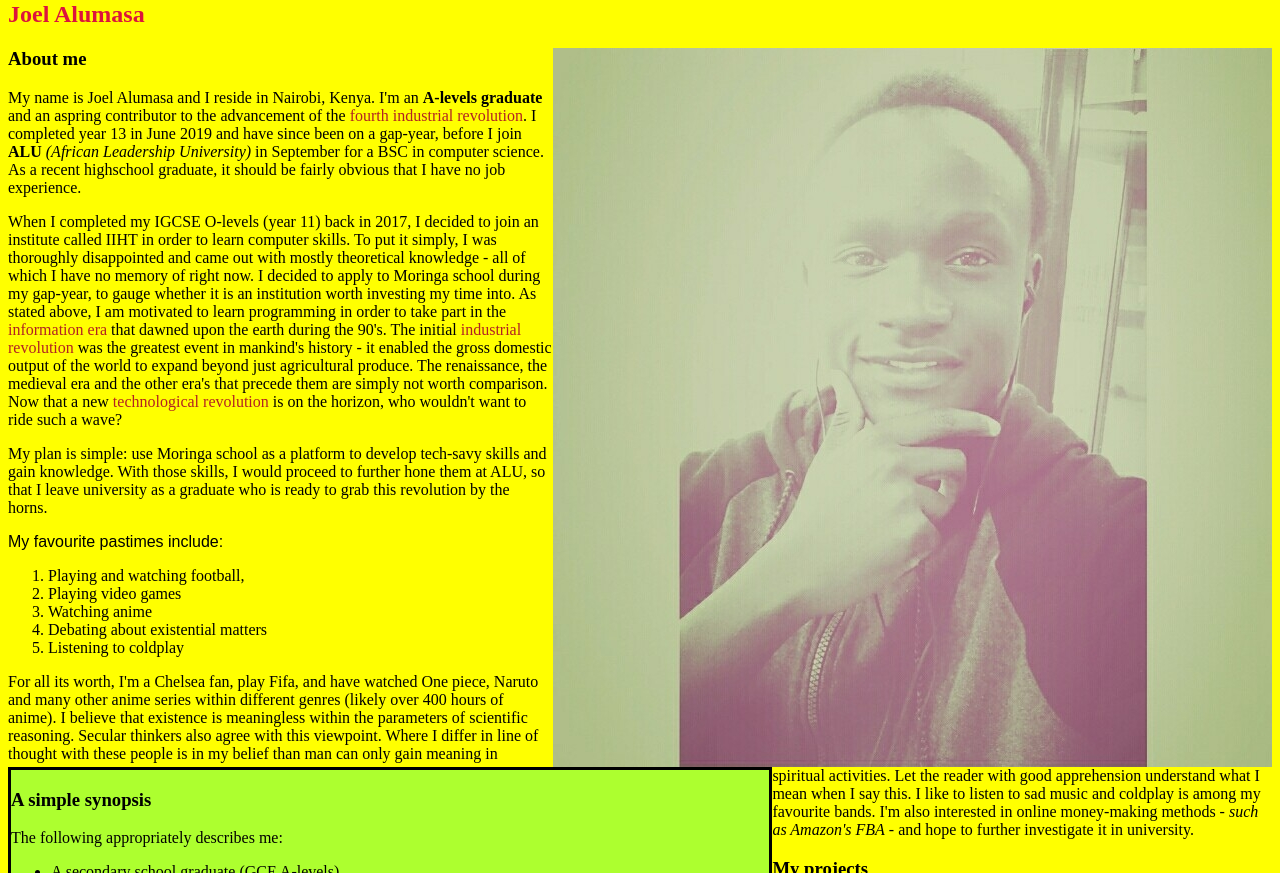
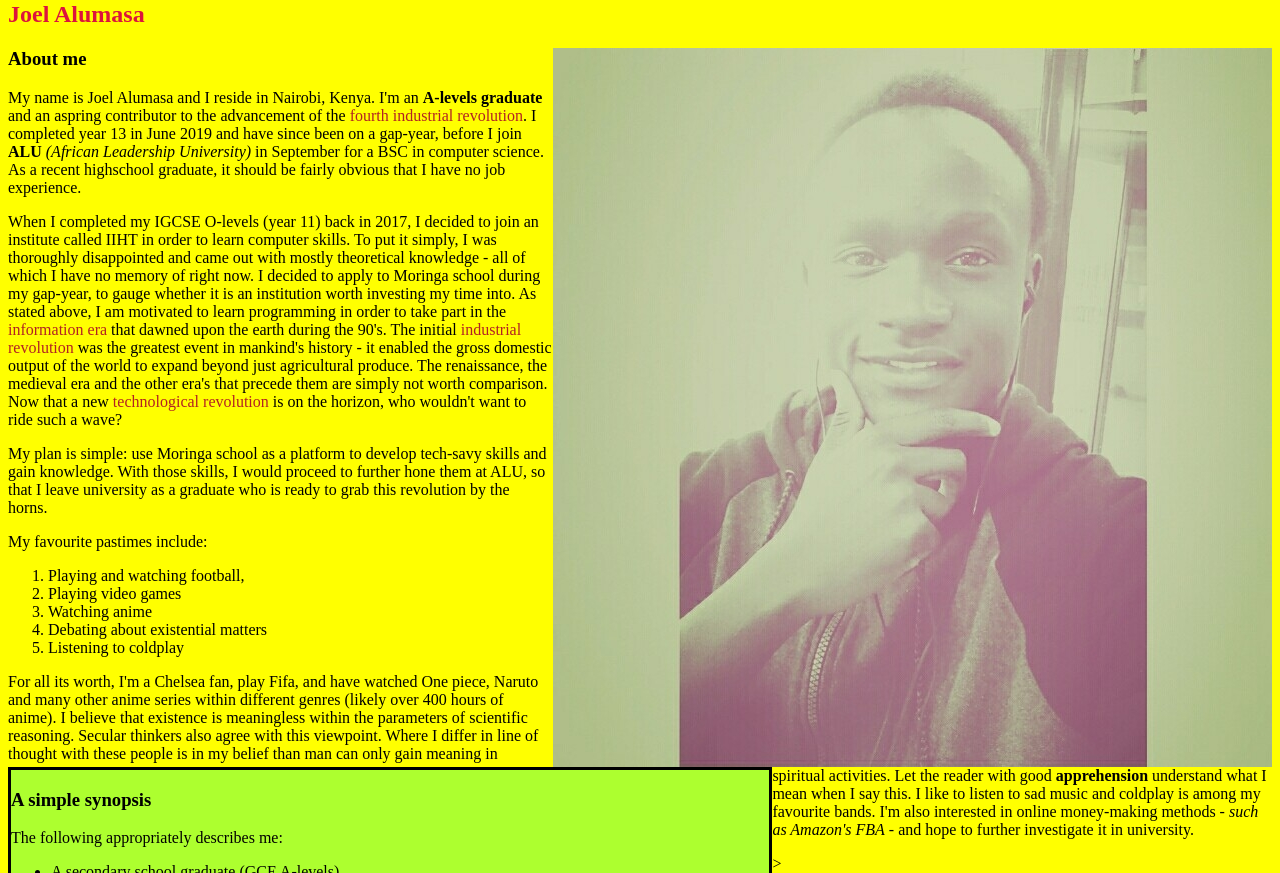
Before and after one commit to JoelAlumasa/Portfolio, a plain HTML site: page index.html in a window 1280 px wide. Shown: the part 79-952 px from the top of the page. Drawn offline with Linux system fonts and the light colour scheme.

Commit message:
new strong tag added to 'apprehension' word

```diff
--- a/index.html
+++ b/index.html
@@ -38,7 +38,7 @@
     <p>My plan is simple: use Moringa school as a platform to develop tech-savy skills and gain knowledge.
       With those skills, I would proceed to further hone them at ALU, so that I leave university as a graduate who is ready to grab this revolution by the horns.
     </p>
-    <p class="intro"> My favourite pastimes include:
+    <p> My favourite pastimes include:
       <ol>
         <li>Playing and watching football,</li>
         <li>Playing video games </li>
@@ -49,9 +49,9 @@
       For all its worth, I'm a Chelsea fan, play Fifa, and have watched One piece, Naruto and many other anime series within different genres (likely over 400 hours of anime).
       I believe that existence is meaningless within the parameters of scientific reasoning.
       Secular thinkers also agree with this viewpoint. Where I differ in line of thought
-      with these people is in my belief than man can only gain meaning in spiritual activities. Let the reader with good apprehension understand what I mean when I say this. I like to listen to sad music and coldplay is among my favourite bands.
+      with these people is in my belief than man can only gain meaning in spiritual activities. Let the reader with good <strong>apprehension</strong> understand what I mean when I say this. I like to listen to sad music and coldplay is among my favourite bands.
       I'm also interested in online money-making methods - <em>such as Amazon's FBA</em> - and hope to further investigate it in university.
-    </p>
+    </p>>
     <h3>My projects</h3>
     <p>My projects are limited to the work i have done in Moringa school. They include:
       <ul>
```
